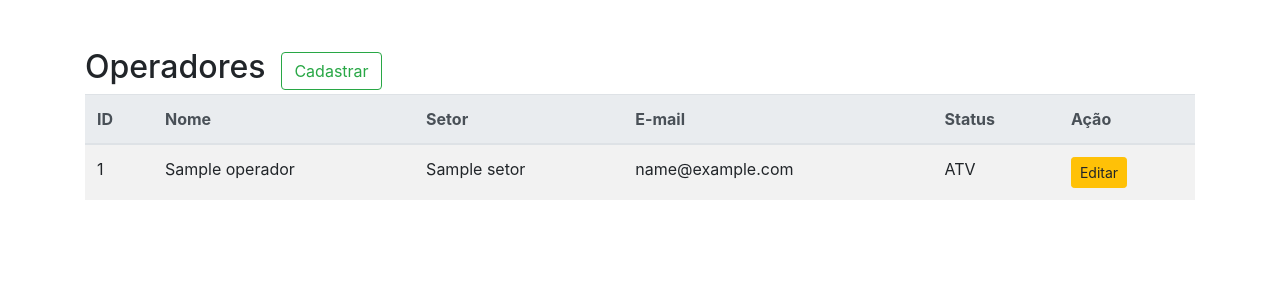
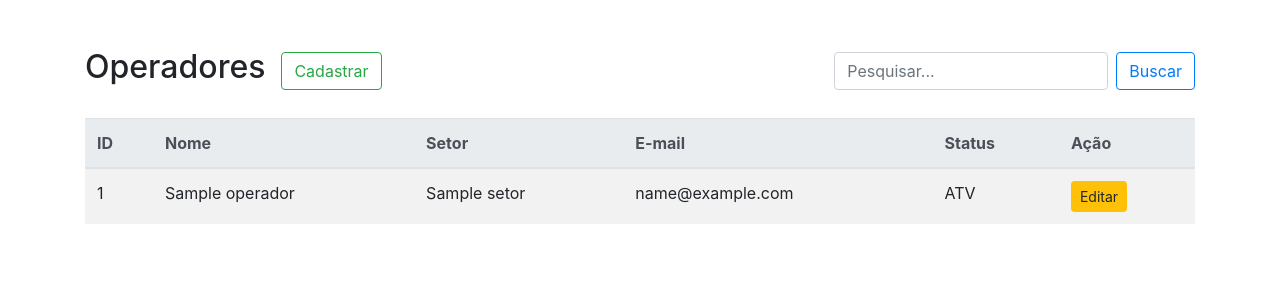
Before and after one commit to marcoskw/licenca, a Django app: page /empresa/listar_operadores/ in a window 1280 px wide. Shown: the part 56-356 px from the top of the page. Run offline with Django 5.2, Linux system fonts and the light colour scheme; a user stored in the database is signed in; tables that the repository leaves empty hold one stand-in row (values such as "Sample post"); some libraries are stand-ins or nearby versions.

Commit message:
Listagem de Operadores - Adicionado campo de pesquisa

```diff
--- a/empresa/templates/listar_operadores.html
+++ b/empresa/templates/listar_operadores.html
@@ -8,10 +8,17 @@
 {% include "partials/barra_navegacao.html" %}
 
 <div class="container my-5">
-    <div class="d-flex align-items-center">
-        <h2 class="mr-3">Operadores</h2>
-        <a href="{% url 'cadastrar_operador' %}" class="btn btn-outline-success">Cadastrar</a>
+    <div class="d-flex justify-content-between align-items-center mb-4">
+        <div class="d-flex align-items-center">
+            <h2 class="mr-3">Operadores</h2>
+            <a href="{% url 'cadastrar_operador' %}" class="btn btn-outline-success">Cadastrar</a>
+        </div>
+        <form class="form-inline" method="GET" action="{% url 'buscar_operadores' %}">
+            <input class="form-control mr-sm-2" type="search" placeholder="Pesquisar..." aria-label="Pesquisar" name="q" value="{{ request.GET.q }}">
+            <button class="btn btn-outline-primary my-2 my-sm-0" type="submit">Buscar</button>
+        </form>
     </div>
+
     <div class="table-responsive">
         <table class="table table-striped table-hover">
             <thead class="thead-light">
--- a/empresa/urls.py
+++ b/empresa/urls.py
@@ -3,21 +3,22 @@ from . import views
 
 urlpatterns = [
     # empresa
-    path('cadastrar_empresa/', views.cadastrar_empresa, name="cadastrar_empresa"),
-    path('listar_empresas/', views.listar_empresas, name="listar_empresas"),
+    path('cadastrar_empresa/', views.cadastrar_empresa, name='cadastrar_empresa'),
+    path('listar_empresas/', views.listar_empresas, name='listar_empresas'),
     path('detalhes/<int:id>/', views.detalhes_empresa, name='detalhes_empresa'),
 
     # setor
-    path('cadastrar_setor/', views.cadastrar_setor, name="cadastrar_setor"),
-    path('listar_setores/', views.listar_setores, name="listar_setores"),
+    path('cadastrar_setor/', views.cadastrar_setor, name='cadastrar_setor'),
+    path('listar_setores/', views.listar_setores, name='listar_setores'),
     path('filtrar_setores/', views.filtrar_setores, name='filtrar_setores'),
 
     # Operador
-    path('cadastrar_operador/', views.cadastrar_operador, name="cadastrar_operador"),
-    path('listar_operadores/', views.listar_operadores, name="listar_operadores"),
+    path('cadastrar_operador/', views.cadastrar_operador, name='cadastrar_operador'),
+    path('listar_operadores/', views.listar_operadores, name='listar_operadores'),
+    path('buscar_operadores/', views.buscar_operadores, name='buscar_operadores'),
 
     # Contato de Empresa
-    path('cadastrar_contato/', views.cadastrar_contato, name="cadastrar_contato"),
-    path('listar_contatos/', views.listar_contatos, name="listar_contatos"),
-    path('buscar_contato', views.buscar_contatos, name="buscar_contatos" ),
+    path('cadastrar_contato/', views.cadastrar_contato, name='cadastrar_contato'),
+    path('listar_contatos/', views.listar_contatos, name='listar_contatos'),
+    path('buscar_contato', views.buscar_contatos, name='buscar_contatos' ),
 ]
--- a/empresa/views.py
+++ b/empresa/views.py
@@ -115,7 +115,6 @@ def filtrar_setores(request):
 
     return JsonResponse({'error': 'Nenhuma empresa selecionada'}, status=400)
 
-
 # Operador
 def cadastrar_operador(request):
     if not request.user.is_authenticated:
@@ -168,6 +167,18 @@ def listar_operadores(request):
 
     return render(request, 'listar_operadores.html', {'operadores': operadores})
 
+def buscar_operadores(request):
+    termo = request.GET.get('q')
+    operadores = Operador.objects.filter(status='ATV')
+
+    if termo:
+        operadores = operadores.filter(
+            Q(nome_operador__icontains=termo) |
+            Q(empresa__nome_empresa__icontains=termo) |
+            Q(setor__nome_setor__icontains=termo)
+        )
+
+    return render(request, 'listar_operadores.html', {'operadores': operadores})
 
 # Contato
 def cadastrar_contato(request):
```
